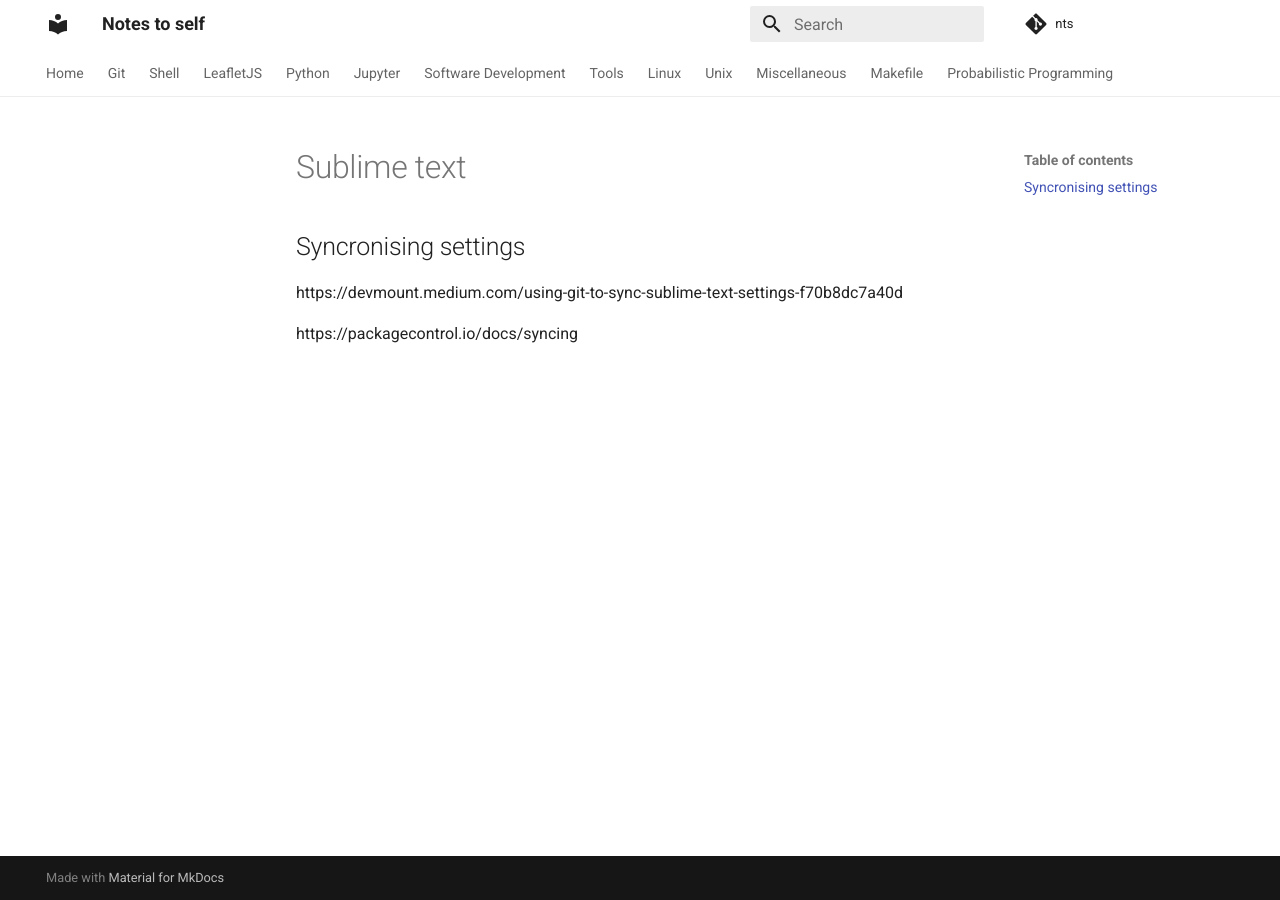
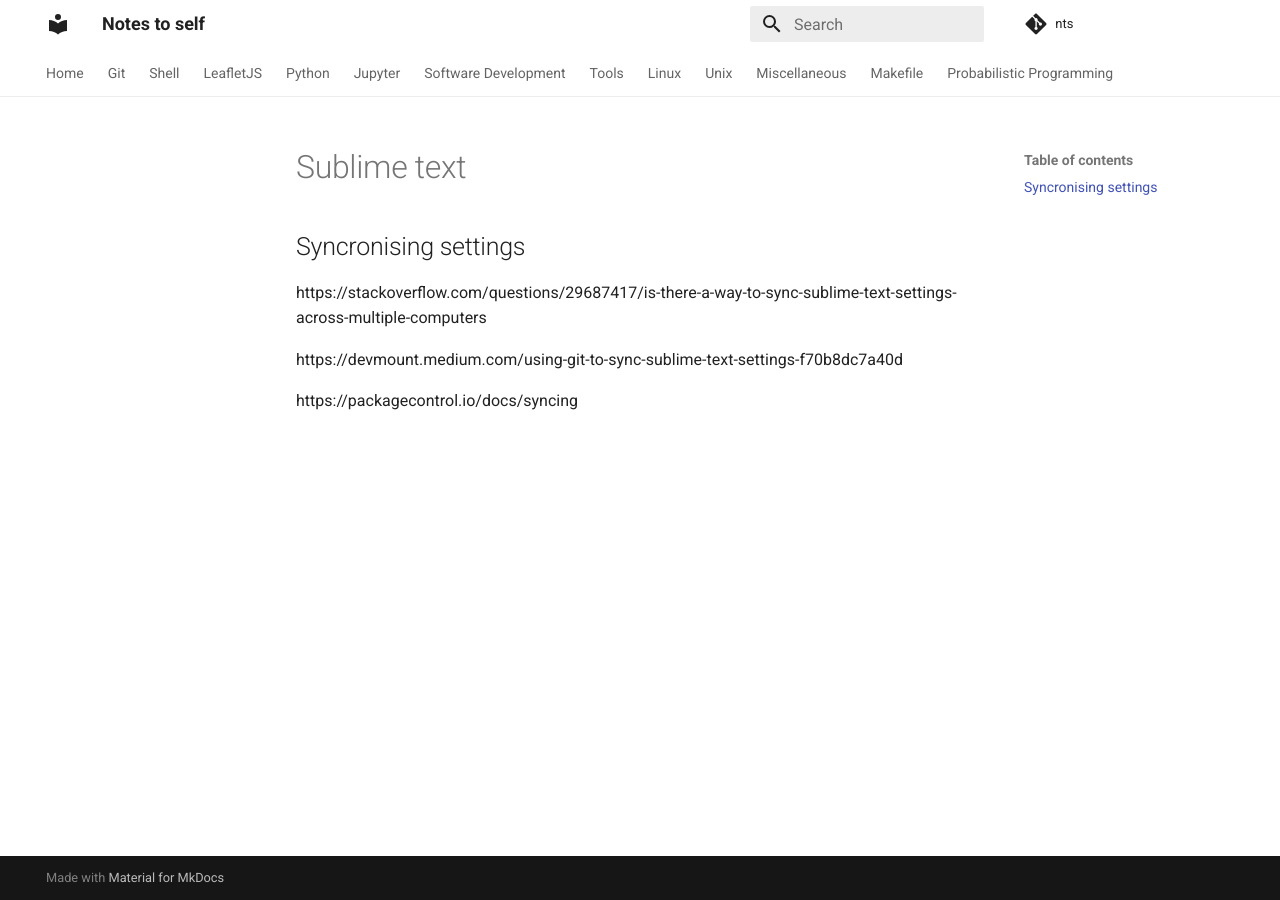
Before and after one commit to xidus/nts, an MkDocs documentation site: the page built from docs/sublimetext.md, in a window 1280 px wide. Built offline with MkDocs 1.6.1 and Material for MkDocs 9.7.7, drawn with Linux system fonts in a browser that asks for light colours; comment, search, counter and statistics services are not loaded; part of the change alters nothing that is shown.

Commit message:
docs: Add link to so.

```diff
--- a/docs/sublimetext.md
+++ b/docs/sublimetext.md
@@ -3,6 +3,8 @@
 
 ## Syncronising settings
 
+https://stackoverflow.com/questions/29687417/is-there-a-way-to-sync-sublime-text-settings-across-multiple-computers
+
 https://devmount.medium.com/using-git-to-sync-sublime-text-settings-f70b8dc7a40d
 
 https://packagecontrol.io/docs/syncing
```
